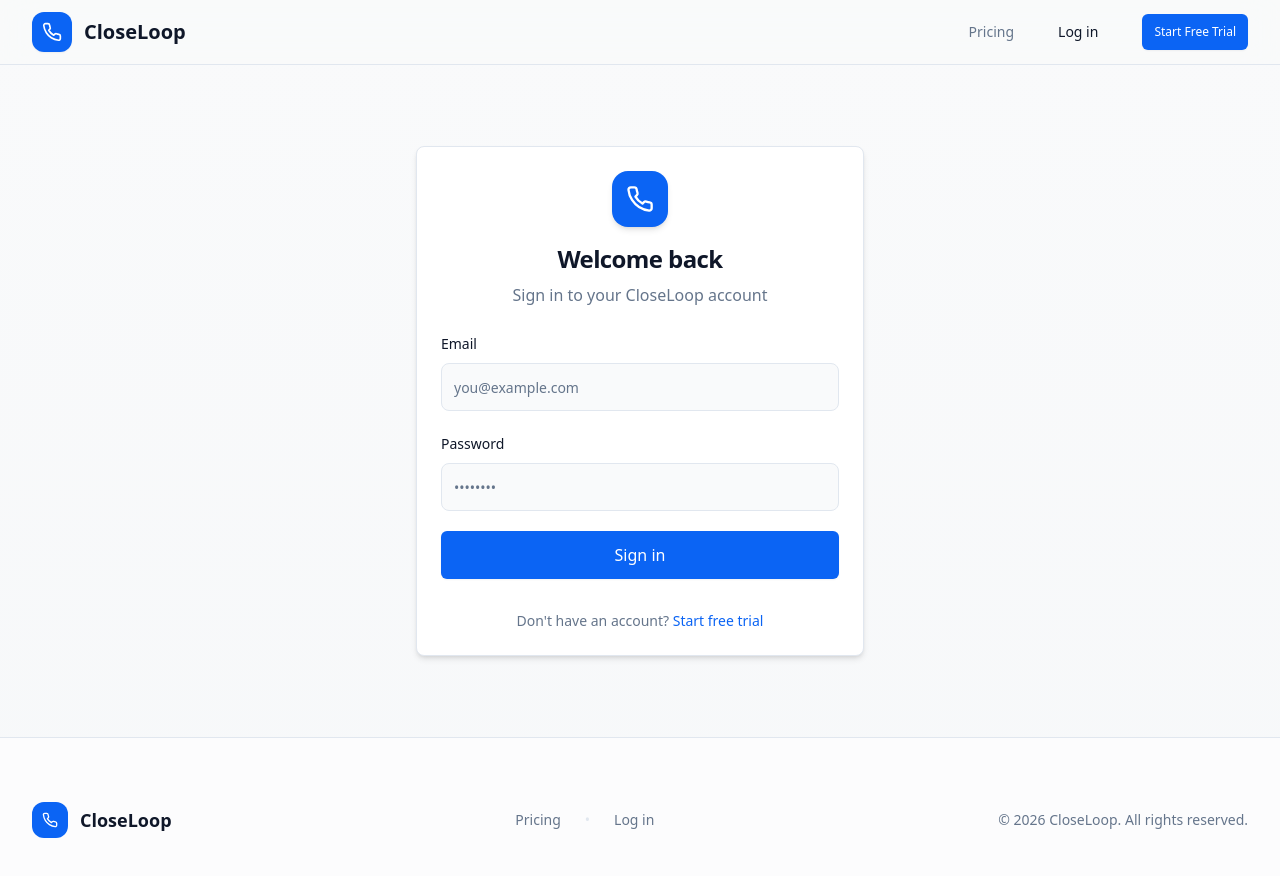
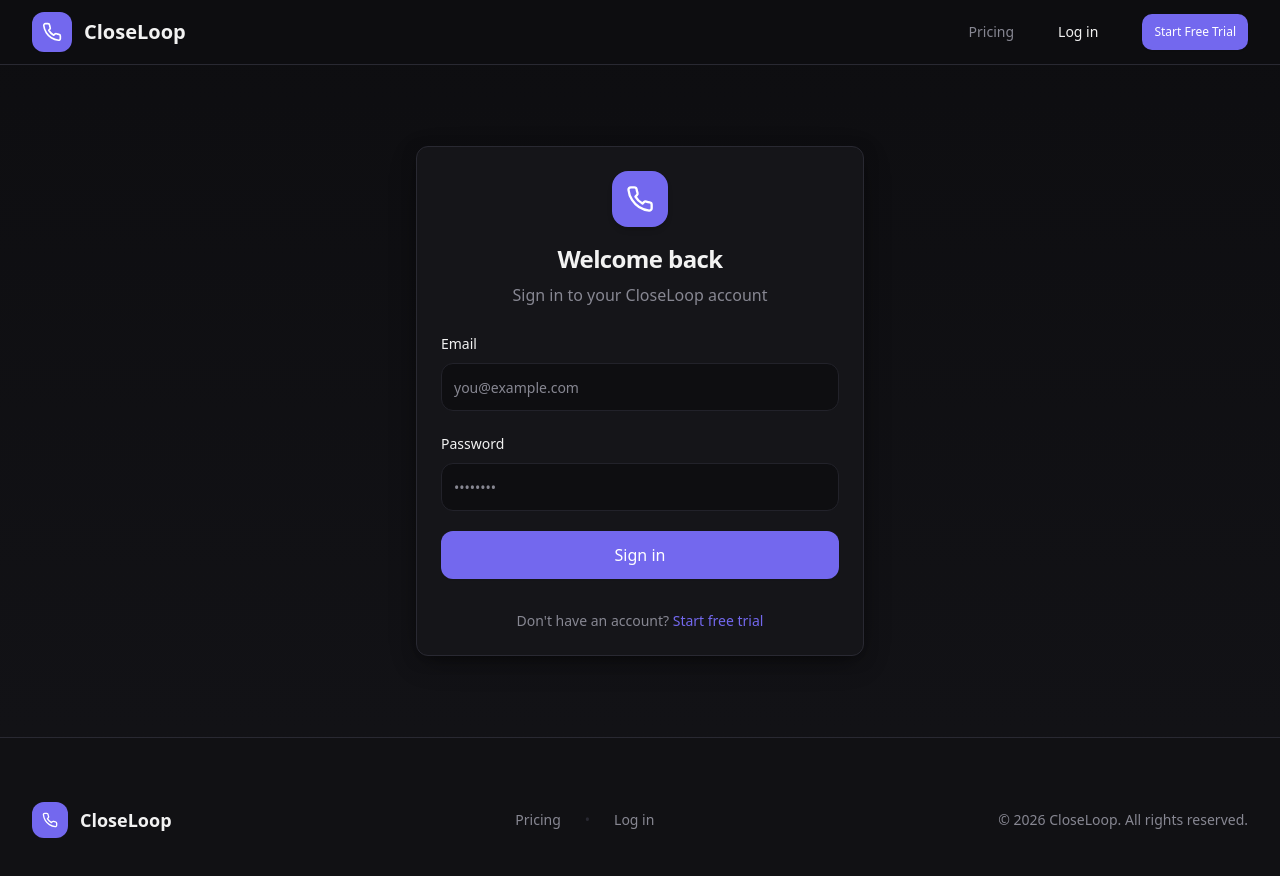
Before and after one commit to glosslabsnj-hub/closeloop, a React (Vite) app: page /login in a window 1280 px wide. Shown: the top 876 px of the page. Built offline with nearby package versions, Linux system fonts and the light colour scheme; the HTML template or start-up script is replaced by a standard one.

Commit message:
Reverted to commit 723f4b51c92c9b7002108e3587f31a8d6cb643d2

```diff
--- a/src/components/ui/button.tsx
+++ b/src/components/ui/button.tsx
@@ -5,21 +5,21 @@ import { cva, type VariantProps } from "class-variance-authority";
 import { cn } from "@/lib/utils";
 
 const buttonVariants = cva(
-  "inline-flex items-center justify-center gap-2 whitespace-nowrap rounded-md text-sm font-medium ring-offset-background transition-colors focus-visible:outline-none focus-visible:ring-2 focus-visible:ring-ring focus-visible:ring-offset-2 disabled:pointer-events-none disabled:opacity-50 [&_svg]:pointer-events-none [&_svg]:size-4 [&_svg]:shrink-0",
+  "inline-flex items-center justify-center gap-2 whitespace-nowrap rounded-lg text-sm font-medium ring-offset-background transition-all duration-200 focus-visible:outline-none focus-visible:ring-2 focus-visible:ring-ring focus-visible:ring-offset-2 disabled:pointer-events-none disabled:opacity-50 [&_svg]:pointer-events-none [&_svg]:size-4 [&_svg]:shrink-0",
   {
     variants: {
       variant: {
-        default: "bg-primary text-primary-foreground shadow-sm hover:bg-primary/90",
+        default: "bg-primary text-primary-foreground shadow-sm hover:bg-primary/90 hover:shadow-md",
         destructive: "bg-destructive text-destructive-foreground shadow-sm hover:bg-destructive/90",
-        outline: "border border-input bg-background text-foreground shadow-sm hover:bg-accent hover:text-accent-foreground",
-        secondary: "bg-secondary text-secondary-foreground shadow-sm hover:bg-secondary/80",
-        ghost: "text-foreground hover:bg-accent hover:text-accent-foreground",
+        outline: "border border-input bg-background hover:bg-accent hover:text-accent-foreground hover:border-accent-foreground/20",
+        secondary: "bg-secondary text-secondary-foreground hover:bg-secondary/80",
+        ghost: "hover:bg-muted hover:text-accent-foreground",
         link: "text-primary underline-offset-4 hover:underline",
       },
       size: {
-        default: "h-10 px-4 py-2",
+        default: "h-11 px-5 py-2",
         sm: "h-9 rounded-md px-3 text-xs",
-        lg: "h-11 rounded-md px-8 text-base",
+        lg: "h-12 rounded-lg px-8 text-base",
         icon: "h-10 w-10",
       },
     },
--- a/src/components/ui/card.tsx
+++ b/src/components/ui/card.tsx
@@ -7,7 +7,7 @@ const Card = React.forwardRef<HTMLDivElement, React.HTMLAttributes<HTMLDivElemen
     <div
       ref={ref}
       className={cn(
-        "rounded-lg border bg-card text-card-foreground shadow-sm",
+        "rounded-xl border bg-card text-card-foreground shadow-soft",
         className
       )}
       {...props}
--- a/src/index.css
+++ b/src/index.css
@@ -2,126 +2,63 @@
 @tailwind components;
 @tailwind utilities;
 
-/* CloseLoop Design System - Professional B2B SaaS (Light-First) */
+/* CloseLoop Design System - Premium Modern B2B SaaS */
 @layer base {
   :root {
-    /* ========================================
-       LIGHT THEME (Default - Business First)
-       ======================================== */
+    /* Dark Mode Background System */
+    --background: 240 10% 6%;
+    --foreground: 0 0% 95%;
 
-    /* Background System - Clean whites and light grays */
-    --background: 210 20% 98%;
-    --foreground: 222 47% 11%;
+    /* Cards - slightly elevated from background */
+    --card: 240 10% 9%;
+    --card-foreground: 0 0% 95%;
 
-    /* Cards - Pure white with subtle elevation */
-    --card: 0 0% 100%;
-    --card-foreground: 222 47% 11%;
+    --popover: 240 10% 9%;
+    --popover-foreground: 0 0% 95%;
 
-    /* Popovers - Same as cards */
-    --popover: 0 0% 100%;
-    --popover-foreground: 222 47% 11%;
-
-    /* Primary - Professional Blue (strong contrast) */
-    --primary: 217 91% 50%;
+    /* Primary - Brighter Indigo for dark backgrounds */
+    --primary: 245 80% 67%;
     --primary-foreground: 0 0% 100%;
 
-    /* Secondary - Neutral gray for secondary actions */
-    --secondary: 210 16% 93%;
-    --secondary-foreground: 222 47% 20%;
+    /* Secondary - Subtle dark panel */
+    --secondary: 240 10% 14%;
+    --secondary-foreground: 0 0% 90%;
 
-    /* Muted - For subtle backgrounds and helper text */
-    --muted: 210 20% 96%;
-    --muted-foreground: 215 16% 47%;
+    /* Muted - For subtle backgrounds and text */
+    --muted: 240 10% 12%;
+    --muted-foreground: 240 5% 55%;
 
-    /* Accent - Light blue tint for highlights */
-    --accent: 214 95% 93%;
-    --accent-foreground: 217 91% 40%;
+    /* Accent - Indigo tinted for highlights */
+    --accent: 245 50% 18%;
+    --accent-foreground: 245 80% 75%;
 
-    /* Status Colors - High contrast for accessibility */
-    --destructive: 0 72% 51%;
+    /* Status Colors - Optimized for dark */
+    --destructive: 0 70% 58%;
     --destructive-foreground: 0 0% 100%;
 
-    --success: 142 76% 36%;
+    --success: 152 70% 45%;
     --success-foreground: 0 0% 100%;
 
-    --warning: 38 92% 50%;
-    --warning-foreground: 0 0% 0%;
+    --warning: 40 90% 55%;
+    --warning-foreground: 0 0% 10%;
 
-    /* Borders & Inputs - Visible on white */
-    --border: 214 32% 91%;
-    --input: 214 32% 91%;
-    --ring: 217 91% 50%;
+    /* Borders & Inputs */
+    --border: 240 10% 18%;
+    --input: 240 10% 15%;
+    --ring: 245 80% 67%;
 
     /* Radius */
-    --radius: 0.5rem;
+    --radius: 0.75rem;
 
-    /* Sidebar - Light with subtle contrast */
-    --sidebar-background: 210 20% 98%;
-    --sidebar-foreground: 222 47% 20%;
-    --sidebar-primary: 217 91% 50%;
+    /* Sidebar - Deepest dark for visual hierarchy */
+    --sidebar-background: 240 10% 4%;
+    --sidebar-foreground: 0 0% 90%;
+    --sidebar-primary: 245 80% 70%;
     --sidebar-primary-foreground: 0 0% 100%;
-    --sidebar-accent: 214 95% 93%;
-    --sidebar-accent-foreground: 217 91% 40%;
-    --sidebar-border: 214 32% 91%;
-    --sidebar-ring: 217 91% 50%;
-  }
-
-  /* ========================================
-     DARK THEME (Optional - via .dark class)
-     ======================================== */
-  .dark {
-    /* Background System - Deep slate */
-    --background: 222 47% 8%;
-    --foreground: 210 20% 98%;
-
-    /* Cards - Slightly elevated */
-    --card: 222 47% 11%;
-    --card-foreground: 210 20% 98%;
-
-    /* Popovers */
-    --popover: 222 47% 11%;
-    --popover-foreground: 210 20% 98%;
-
-    /* Primary - Brighter blue for dark backgrounds */
-    --primary: 217 91% 60%;
-    --primary-foreground: 0 0% 100%;
-
-    /* Secondary */
-    --secondary: 217 33% 17%;
-    --secondary-foreground: 210 20% 90%;
-
-    /* Muted */
-    --muted: 217 33% 14%;
-    --muted-foreground: 215 20% 55%;
-
-    /* Accent */
-    --accent: 217 33% 17%;
-    --accent-foreground: 217 91% 70%;
-
-    /* Status Colors */
-    --destructive: 0 72% 55%;
-    --destructive-foreground: 0 0% 100%;
-
-    --success: 142 76% 45%;
-    --success-foreground: 0 0% 100%;
-
-    --warning: 38 92% 55%;
-    --warning-foreground: 0 0% 0%;
-
-    /* Borders & Inputs */
-    --border: 217 33% 20%;
-    --input: 217 33% 17%;
-    --ring: 217 91% 60%;
-
-    /* Sidebar */
-    --sidebar-background: 222 47% 6%;
-    --sidebar-foreground: 210 20% 90%;
-    --sidebar-primary: 217 91% 65%;
-    --sidebar-primary-foreground: 0 0% 100%;
-    --sidebar-accent: 217 33% 14%;
-    --sidebar-accent-foreground: 210 20% 90%;
-    --sidebar-border: 217 33% 17%;
-    --sidebar-ring: 217 91% 60%;
+    --sidebar-accent: 240 10% 10%;
+    --sidebar-accent-foreground: 0 0% 90%;
+    --sidebar-border: 240 10% 14%;
+    --sidebar-ring: 245 80% 70%;
   }
 }
 
@@ -201,35 +138,31 @@
     @apply px-5 md:px-6 pb-5 md:pb-6;
   }
 
-  /* Professional gradients - Business Blue */
+  /* Premium gradients */
   .gradient-primary {
-    @apply bg-gradient-to-r from-primary to-primary/90;
+    @apply bg-gradient-to-r from-primary to-primary/80;
   }
 
   .gradient-hero {
-    background: linear-gradient(135deg, hsl(217 91% 50%) 0%, hsl(217 91% 40%) 100%);
+    background: linear-gradient(135deg, hsl(245 80% 35%) 0%, hsl(245 80% 25%) 100%);
   }
 
   .gradient-subtle {
-    background: linear-gradient(180deg, hsl(var(--background)) 0%, hsl(210 20% 95%) 100%);
+    background: linear-gradient(180deg, hsl(var(--background)) 0%, hsl(240 10% 10%) 100%);
   }
 
-  .dark .gradient-subtle {
-    background: linear-gradient(180deg, hsl(var(--background)) 0%, hsl(222 47% 6%) 100%);
+  /* Glass effect */
+  .glass {
+    @apply bg-white/5 backdrop-blur-lg border border-white/10;
   }
 
-  /* Glass effect - works on both themes */
-  .glass {
-    @apply bg-background/80 backdrop-blur-lg border border-border;
-  }
-
-  /* Card elevation - visible shadows on light theme */
+  /* Card elevation */
   .card-elevated {
-    @apply shadow-sm hover:shadow-md transition-shadow duration-200;
+    @apply shadow-soft hover:shadow-soft-lg transition-shadow duration-200;
   }
 
   .card-interactive {
-    @apply shadow-sm hover:shadow-md hover:-translate-y-0.5 transition-all duration-200 cursor-pointer;
+    @apply shadow-soft hover:shadow-lg hover:-translate-y-0.5 transition-all duration-200 cursor-pointer;
   }
 
   /* ========================================
--- a/src/pages/app/SimulatorPage.tsx
+++ b/src/pages/app/SimulatorPage.tsx
@@ -30,10 +30,10 @@ export default function SimulatorPage() {
   const defaultTab = showSuggested ? "call" : "setup";
 
   return (
-    <div className="p-4 md:p-6 lg:p-8 space-y-6 animate-fade-in">
-      <div className="mb-6">
-        <h1 className="text-2xl md:text-3xl font-bold tracking-tight">Simulator & Setup</h1>
-        <p className="text-muted-foreground mt-1.5 text-sm md:text-base">
+    <div className="p-4 md:p-6 space-y-6">
+      <div>
+        <h1 className="text-2xl font-bold">Simulator & Setup</h1>
+        <p className="text-muted-foreground">
           Test your AI with real business data and see how it processes questions
         </p>
       </div>
--- a/tailwind.config.ts
+++ b/tailwind.config.ts
@@ -72,9 +72,9 @@ export default {
         sm: "calc(var(--radius) - 4px)",
       },
       boxShadow: {
-        'soft': '0 1px 3px 0 rgba(0, 0, 0, 0.1), 0 1px 2px -1px rgba(0, 0, 0, 0.1)',
-        'soft-lg': '0 4px 6px -1px rgba(0, 0, 0, 0.1), 0 2px 4px -2px rgba(0, 0, 0, 0.1)',
-        'glow': '0 0 20px -5px hsl(var(--primary) / 0.25)',
+        'soft': '0 2px 8px -2px rgba(0, 0, 0, 0.4), 0 4px 16px -4px rgba(0, 0, 0, 0.3)',
+        'soft-lg': '0 4px 16px -4px rgba(0, 0, 0, 0.5), 0 8px 32px -8px rgba(0, 0, 0, 0.4)',
+        'glow': '0 0 20px -5px hsl(var(--primary) / 0.4)',
       },
       keyframes: {
         "accordion-down": {
```
